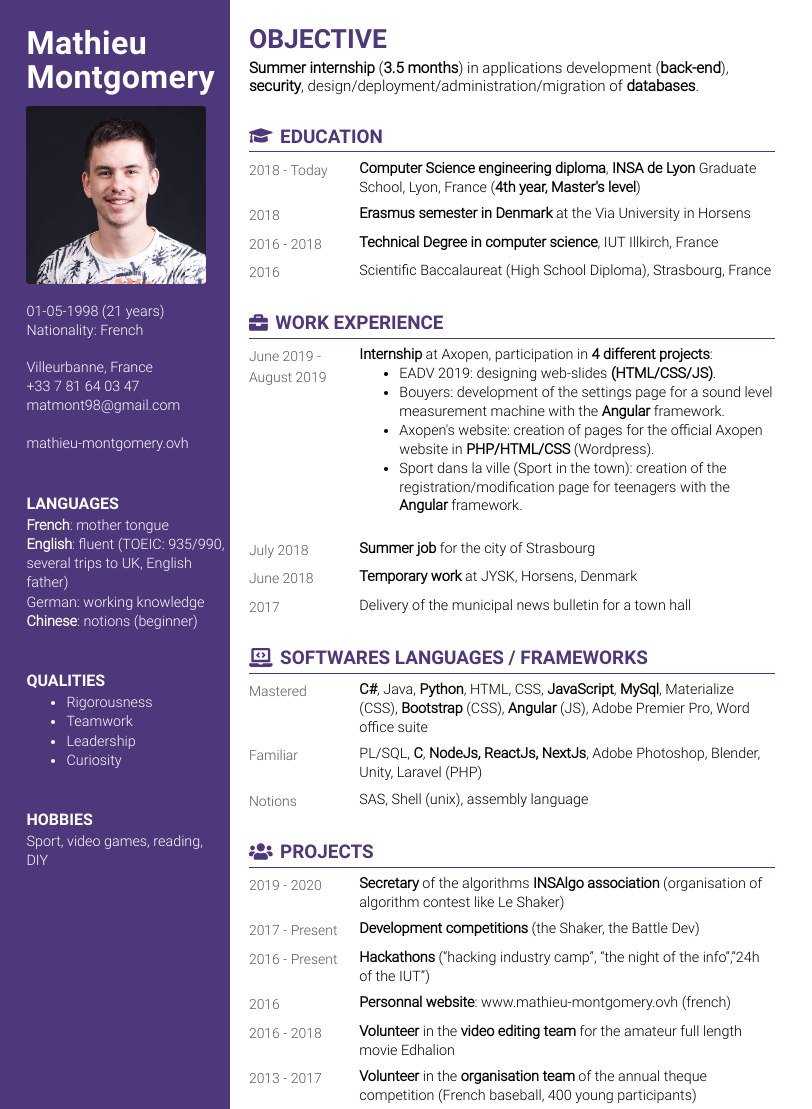
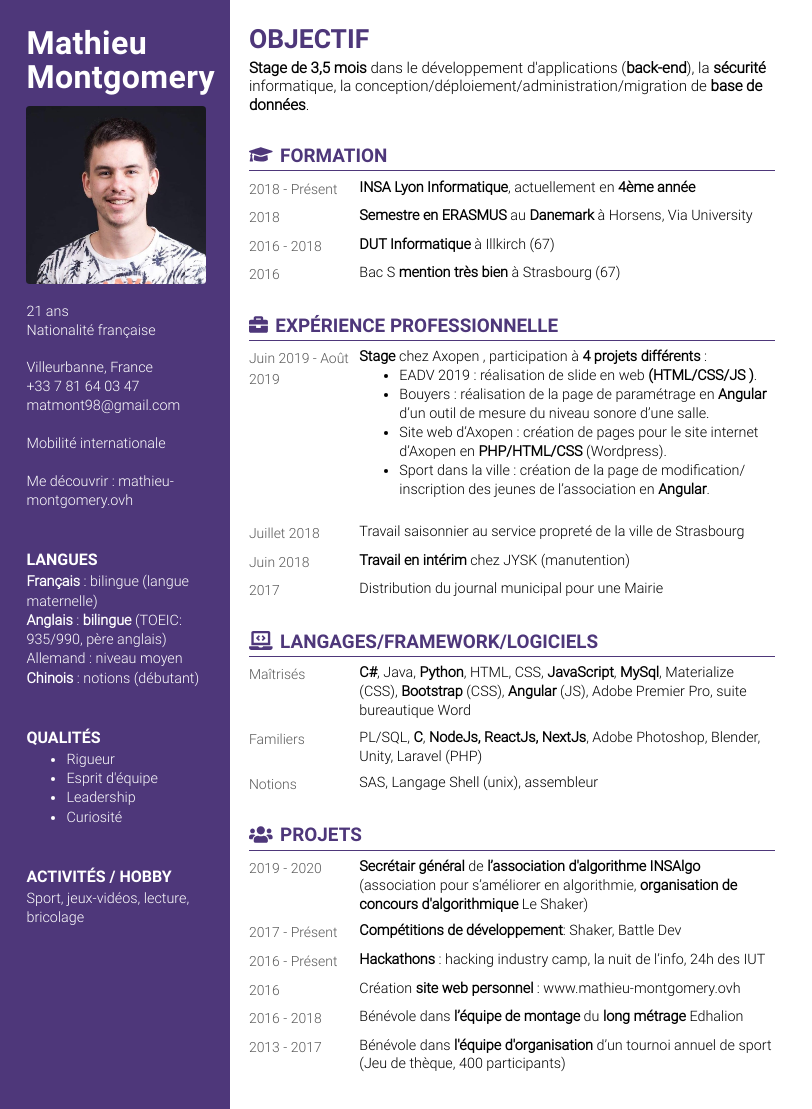
Before and after one commit to LittleMat/CV_in_web, a website built with webpack: page dist/index.html in a window 1280 px wide. Shown: the top 1109 px of the page, without its empty margins (0-812 px from the left). Built offline with nearby package versions, Linux system fonts and the light colour scheme; some packages are replaced by stand-ins of ours; a web font is replaced by a local one.

Commit message:
Quick fix en fr

```diff
--- a/cv_english.json
+++ b/cv_english.json
@@ -116,7 +116,7 @@
 					{
 						"date_begin" : "2019",
 						"date_end" : "2020",
-						"text" : "<b>Secretary</b> of the algorithms <b>INSAlgo association</b> (organisation of algorithm contest like Le Shaker)"
+						"text" : "<b>General secretary</b> of the algorithms <b>INSAlgo association</b> (organisation of algorithm contest like Le Shaker)"
 					},
 					{
 						"date_begin" : "2017",
--- a/cv_french.json
+++ b/cv_french.json
@@ -46,7 +46,7 @@
 					{
 						"date_begin" : "2018",
 						"date_end" : "Présent",
-						"text" : "<b>INSA Lyon Informatique, actuellement en 4ème année</b>"
+						"text" : "<b>INSA Lyon Informatique</b>, actuellement en <b>4ème année</b>"
 					},
 					{
 						"date_begin" : "2018",
--- a/src/custom.scss
+++ b/src/custom.scss
@@ -111,7 +111,3 @@ $space_big: 0mm;
 // --------------------------------------------------------------
 //						Custom class
 // --------------------------------------------------------------
-
-.min-100 {
-	min-height: 100%;
-}
--- a/src/index.js
+++ b/src/index.js
@@ -12,8 +12,8 @@ import '@fortawesome/fontawesome-free/js/regular'
 import '@fortawesome/fontawesome-free/js/brands'
 
 require('../dist/index.html')
-//const cv_json = require('../cv_french.json')
-const cv_json = require('../cv_english.json')
+const cv_json = require('../cv_french.json')
+//const cv_json = require('../cv_english.json')
 
 // Personnal component
 function pattern_personnal() {
--- a/src/scss/custom.scss
+++ b/src/scss/custom.scss
@@ -197,3 +197,7 @@ h1 {
 .hidden {
 	display: none;
 }
+
+ul{
+	margin:0;
+}
```
